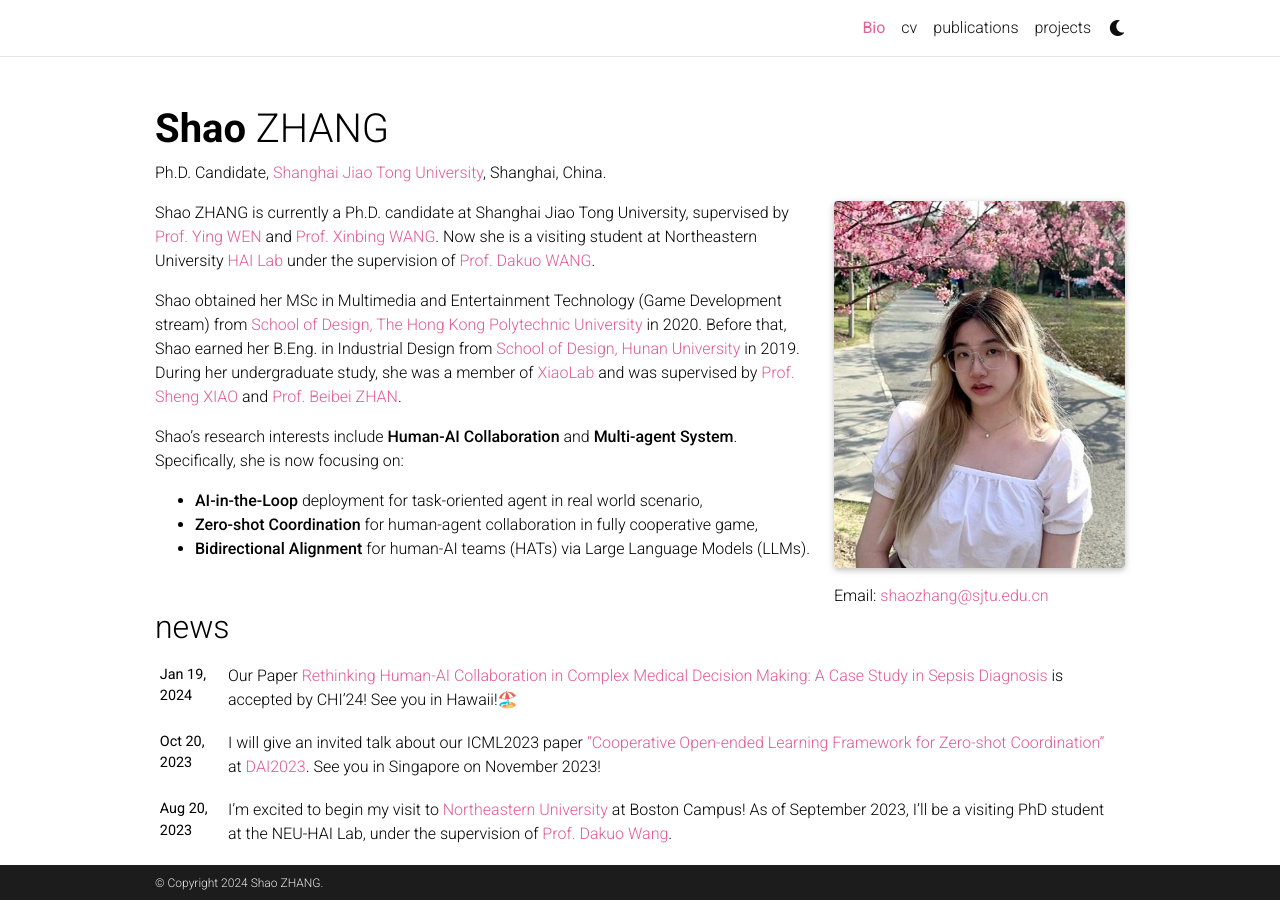
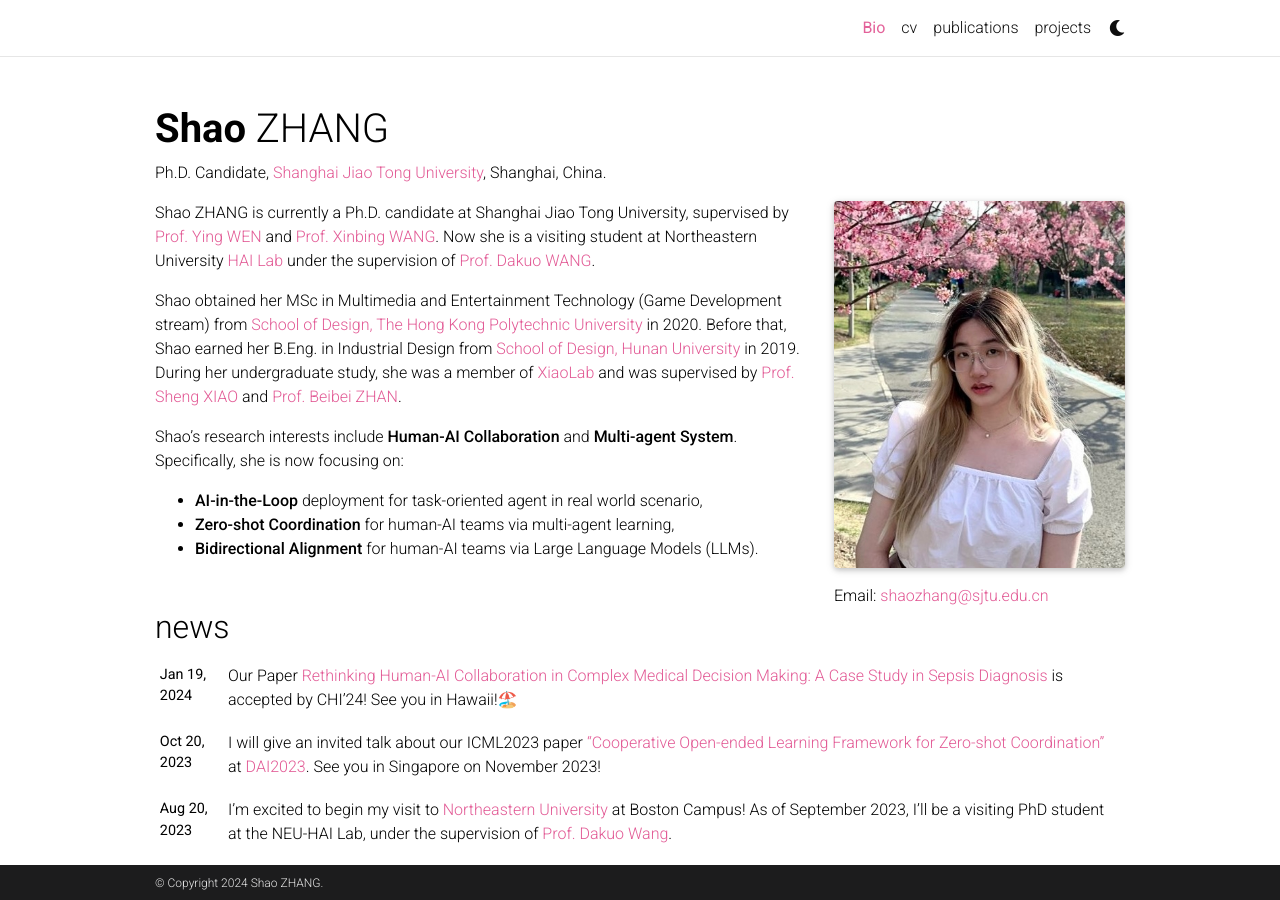
Before and after one commit to ShaoZhang0115/shaozhang_home_page, a Jekyll site: the page built from _pages/about.md, in a window 1280 px wide and 900 px high. Built offline with Jekyll 4.4.1, drawn with Linux system fonts in a browser that asks for light colours; full-size pictures stand in for the smaller copies a plugin makes; comment, search, counter and statistics services are not loaded; a style sheet for code colours, icons or effects is not loaded.

Commit message:
Update about.md

```diff
--- a/_pages/about.md
+++ b/_pages/about.md
@@ -27,5 +27,5 @@ Shao obtained her MSc in Multimedia and Entertainment Technology (Game Developme
 Shao's research interests include **Human-AI Collaboration** and **Multi-agent System**.
 Specifically, she is now focusing on:
 - **AI-in-the-Loop** deployment for task-oriented agent in real world scenario,
-- **Zero-shot Coordination** for human-agent collaboration in fully cooperative game,
-- **Bidirectional Alignment** for human-AI teams (HATs) via Large Language Models (LLMs).
+- **Zero-shot Coordination** for human-AI teams via multi-agent learning,
+- **Bidirectional Alignment** for human-AI teams via Large Language Models (LLMs).
```
